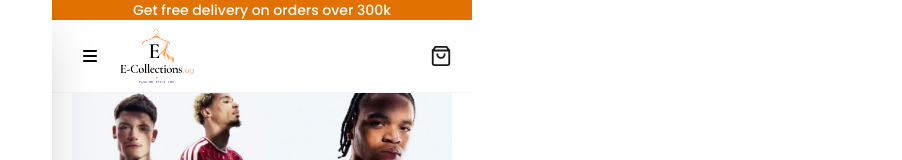
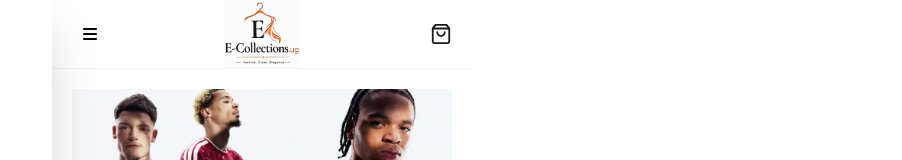
Before and after one commit to yenkikiden50-design/e-collection-ug, a Next.js app: page / in a window 1280 px wide. Shown: the top 160 px of the page, without its empty margins (378-1280 px from the left). Built offline with nearby package versions, Linux system fonts and the light colour scheme; a web font is replaced by a local one.

Commit message:
Update navbar and logo

```diff
--- a/components/Navbar.tsx
+++ b/components/Navbar.tsx
@@ -36,11 +36,13 @@ export default function Navbar({ cartCount, onCheckout, categories, onSelectCate
           column as the rest of the page, so it stays visible while scrolling on mobile */}
       <div className="fixed left-0 right-0 top-0 z-38 mx-auto w-full max-w-[420px] bg-white">
         <header className="relative bg-white">
+          {/*
           <p className="flex h-5 items-center justify-center bg-amber-600 px-4 text-sm font-medium text-white sm:px-6 lg:px-8">
             Get free delivery on orders over 300k
           </p>
+          */}
 
-          <div className="flex items-center justify-between border-b border-gray-100 px-5 py-3">
+          <div className="flex items-center justify-between border-b border-gray-100 bg-white px-5 py-4">
             <div className="flex items-center gap-3">
               {/* CHANGED: hamburger button opens a side menu of shop-by-category shortcuts */}
               <button
@@ -59,7 +61,7 @@ export default function Navbar({ cartCount, onCheckout, categories, onSelectCate
               <img
                 src="/images/logo.jpg"
                 alt="E-Collections.ug"
-                className="h-16 max-w-[55%] object-contain -my-2"
+                className="absolute left-1/2 h-17 max-w-[60%] -translate-x-1/2 object-contain"
                 style={{ filter: 'contrast(1.12) saturate(1.1)' }}
               />
             </div>
```
Also changed, not shown: public/images/logo.jpg.
